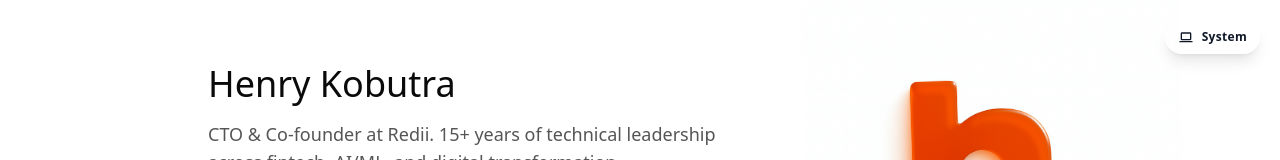
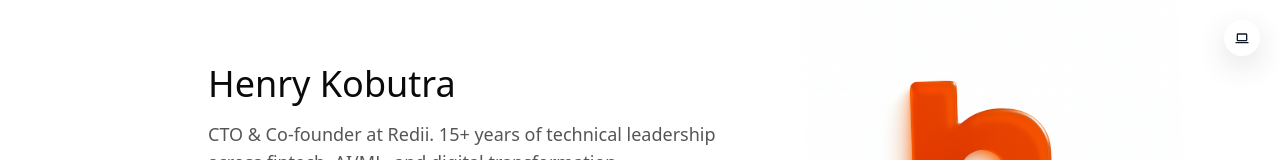
Before and after one commit to henrykobutra/kobutra-25, a Next.js app: page / in a window 1280 px wide. Shown: the top 160 px of the page. Built offline with nearby package versions, Linux system fonts and the light colour scheme.

Commit message:
Make system theme default and refine

```diff
--- a/components/ui/theme-toggle.tsx
+++ b/components/ui/theme-toggle.tsx
@@ -7,7 +7,7 @@ const STORAGE_KEY = "theme";
 
 type ThemePreference = "light" | "dark" | "system";
 
-const preferenceOrder: ThemePreference[] = ["light", "dark", "system"];
+const preferenceOrder: ThemePreference[] = ["system", "light", "dark"];
 
 function getSystemTheme(): "light" | "dark" {
   return window.matchMedia("(prefers-color-scheme: dark)").matches ? "dark" : "light";
@@ -90,10 +90,12 @@ export default function ThemeToggle() {
         onClick={toggleTheme}
         aria-label={buttonLabel}
         title={buttonLabel}
-        className="group inline-flex items-center gap-2 rounded-full border border-white/40 bg-white/25 px-3 py-2 text-xs font-semibold tracking-wide text-gray-900 shadow-lg backdrop-blur-xl transition hover:scale-[1.02] hover:bg-white/40 focus-visible:outline-none dark:border-white/10 dark:bg-black/40 dark:text-white"
+        className="group relative inline-flex h-9 w-9 items-center justify-center rounded-full border border-white/30 bg-white/10 text-gray-900 shadow-[0_10px_30px_rgba(0,0,0,0.12)] backdrop-blur-xl transition hover:scale-[1.03] hover:bg-white/20 focus-visible:outline-none dark:border-white/10 dark:bg-black/40 dark:text-white"
       >
         <Icon size={16} className="transition-transform group-hover:-rotate-12" />
-        <span>{activeLabel}</span>
+        <span className="pointer-events-none absolute top-full mt-2 whitespace-nowrap rounded-full border border-black/10 bg-white/90 px-2 py-1 text-[10px] font-semibold uppercase tracking-[0.2em] text-gray-800 opacity-0 shadow-sm transition-opacity group-hover:opacity-100 dark:border-white/10 dark:bg-black/80 dark:text-white">
+          {activeLabel}
+        </span>
       </button>
     </div>
   );
```
